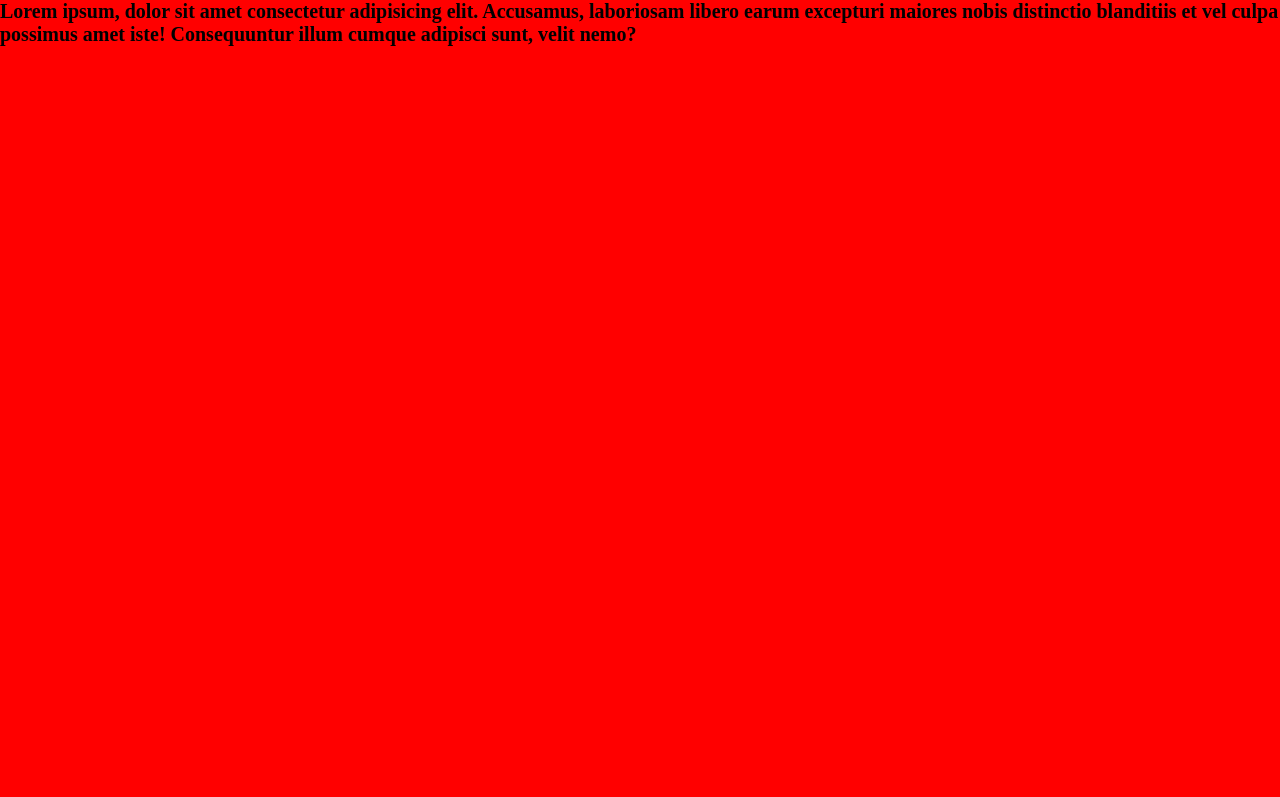
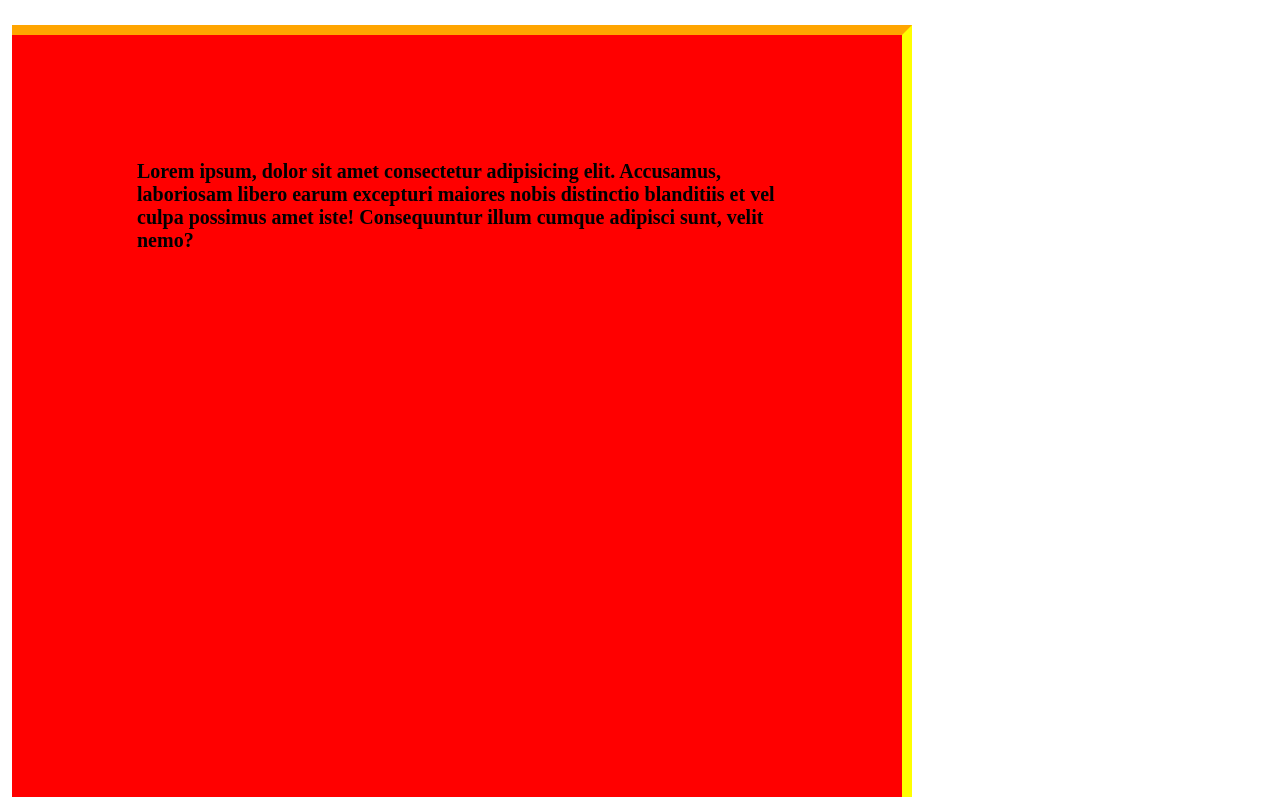
Before and after one commit to anthnyM/2css, a plain HTML site: page index.html in a window 1280 px wide. Shown: the top 797 px of the page. Drawn offline with Linux system fonts and the light colour scheme.

Commit message:
padding, border and margin

```diff
--- a/styles.css
+++ b/styles.css
@@ -8,10 +8,19 @@ body{
 
 .forma1{
     background-color: red;
-    width: 100vw;
+    width: 50vw;
     height: 100vh;
     font-size: 4rem;
     font-weight: bolder;
+    /* padding-top: 125px;
+    padding-right: 50px;
+    padding-bottom: 125px;
+    padding-left: 50px;
+     */
+    padding: 125px 125px 125px 125px;
+    border-top: 10px solid orange;
+    border-right: 10px solid yellow;
+    margin: 25px 20px 30px 12px;
 }
 
 .forma2{
```
